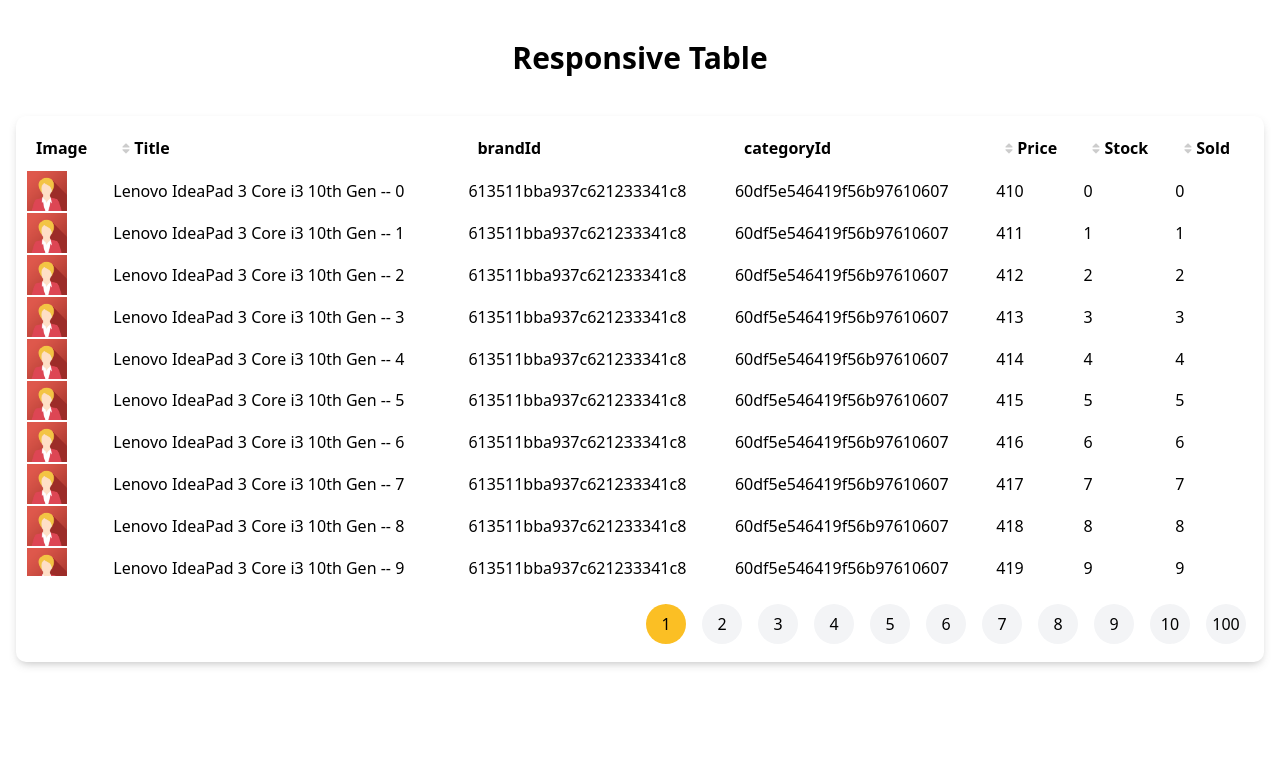
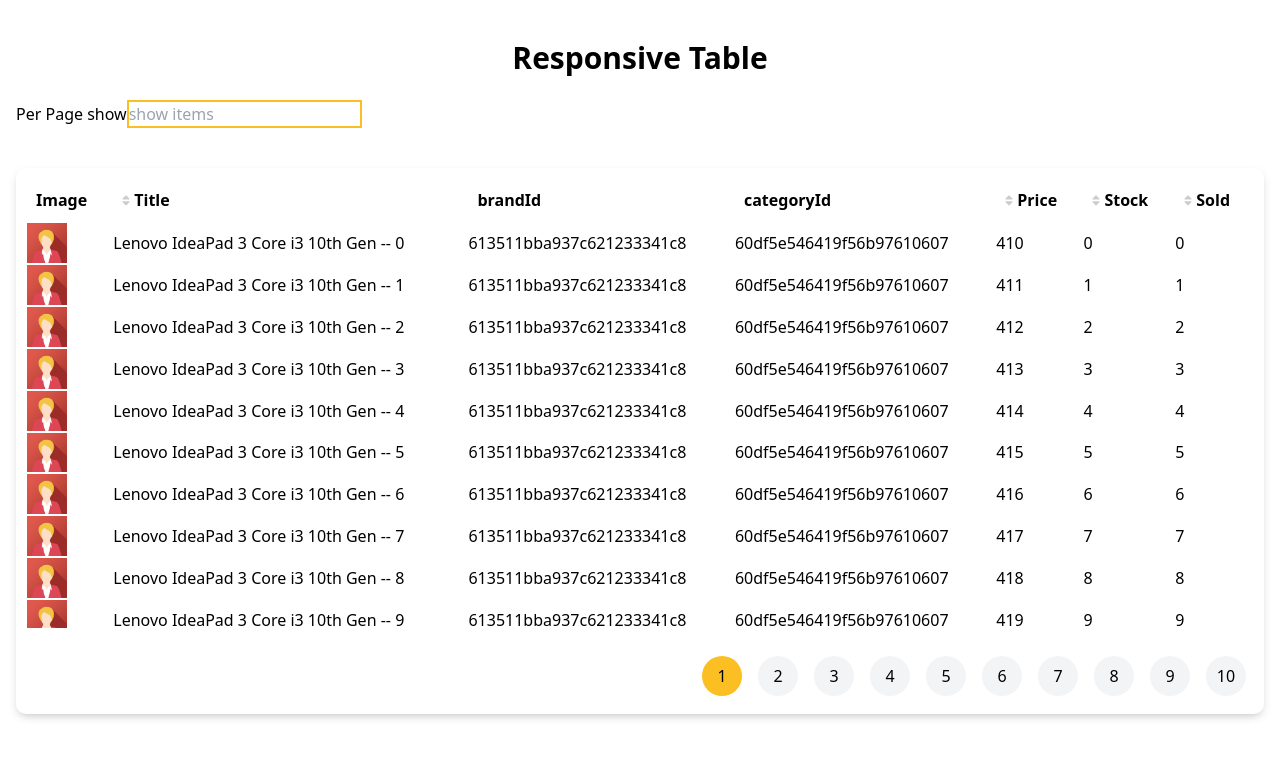
Before and after one commit to rasel-mahmud-dev/react-responsive-table, a React (Vite) app: page / in a window 1280 px wide. Shown: the top 758 px of the page. Built offline with nearby package versions, Linux system fonts and the light colour scheme.

Commit message:
pagination page number edge click done poperly but not middle number

```diff
--- a/src/App.tsx
+++ b/src/App.tsx
@@ -48,6 +48,11 @@
         },
     ];
 
+    const [state, setState] = useState<any>({
+        pageSize: 10,
+        currentPage: 1,
+    });
+
     const data = new Array(1000).fill(1).map((_, index) => ({
         title: "Lenovo IdeaPad 3 Core i3 10th Gen -- " + index,
         qty: index,
@@ -62,6 +67,15 @@
     return (
         <div className="App p-4 md:p10">
             <h1 className="text-3xl my-6 text-center font-bold">Responsive Table</h1>
+            <div>
+                <label htmlFor="">Per Page show</label>
+                <input
+                    type="text"
+                    className="border-2 border-amber-400"
+                    placeholder="show items"
+                    onChange={(e) => setState({ ...state, pageSize: e.target.value })}
+                />
+            </div>
             <div className="mt-10">
                 <div className="card">
                     <Table
@@ -70,7 +84,7 @@
                         dataSource={data ? data : []}
                         scroll={{ x: 800, y: 450 }}
                         columns={columns}
-                        pagination={{ pageSize: 10, currentPage: 1 }}
+                        pagination={{ pageSize: state.pageSize, currentPage: 1 }}
                     />
                 </div>
             </div>
--- a/src/table/Table.tsx
+++ b/src/table/Table.tsx
@@ -49,7 +49,7 @@
         pages: [],
     });
 
-    useEffect(() => {
+    function initialDataSetup() {
         setState((prevState) => {
             let list = dataSource;
             let pages: any = [];
@@ -74,7 +74,15 @@
                 pageSize: pagination.pageSize,
             };
         });
+    }
+
+    useEffect(() => {
+        initialDataSetup();
     }, []);
+
+    useEffect(() => {
+        initialDataSetup();
+    }, [pagination.pageSize]);
 
     if (scroll && scroll.y) {
         fixedTable.maxHeight = scroll.y;
@@ -116,27 +124,42 @@
         );
 
         setState((prevState: any) => {
-            let isZero = pageNumber % 10;
+            // let isZero = pageNumber % 10;
+
             let pages: number[] = prevState.pages;
-            let allPages = prevState.items.slice(0, prevState.items.length / prevState.pageSize);
+            // let allPages = prevState.items.slice(0, prevState.items.length / prevState.pageSize);
+
+            // if click last page number
+            if (pages.pop() === pageNumber) {
+                pages = [];
+                for (let i = -1; i < 9; i++) {
+                    pages.push(pageNumber + i);
+                }
+
+                // if click backward page number
+            } else if (prevState.currentPage > pageNumber && pageNumber > 0) {
+                pages = getNegativePages(pageNumber);
+            }
+
+            // console.log(prevState.currentPage > pageNumber);
 
             // if click each 10 pair ? 10, 20, 30, 40, 50...
-            if (isZero === 0) {
-                // if click last page
-                if (allPages.length === pageNumber) {
-                    pages = getNegativePages(pageNumber);
-                } else {
-                    pages = [];
-                    pages.push(pageNumber - 1);
-                    for (let i = 0; i <= 10; i++) {
-                        pages.push(pageNumber + i);
-                    }
-                    pages.push(allPages.length);
-                }
-                // of click blew than current page number
-            } else if (prevState.currentPage > pageNumber && pageNumber > 0) {
-                pages = getNegativePages(prevState.currentPage);
-            }
+            // if (isZero === 0) {
+            //     // if click last page
+            //     if (allPages.length === pageNumber) {
+            //         pages = getNegativePages(pageNumber);
+            //     } else {
+            //         pages = [];
+            //         pages.push(pageNumber - 1);
+            //         for (let i = 0; i <= 10; i++) {
+            //             pages.push(pageNumber + i);
+            //         }
+            //         pages.push(allPages.length);
+            //     }
+            //     // of click blew than current page number
+            // } else if (prevState.currentPage > pageNumber && pageNumber > 0) {
+            //     pages = getNegativePages(prevState.currentPage);
+            // }
 
             return {
                 ...prevState,
@@ -153,14 +176,14 @@
         for (let i = 0; i < 10; i++) {
             allPage.push(i + 1);
         }
-        allPage.push(pages.length);
+        // allPage.push(pages.length);
         return allPage;
     }
 
     function getNegativePages(n: number) {
         let result = [];
         //  store first 10 page
-        if (n === 9) {
+        if (n === 1) {
             for (let i = 1; i <= 10; i++) {
                 result.push(i);
             }
@@ -169,7 +192,7 @@
             //  if current page number 19 than store [10, 11, 12, 13, 14, 15, 16, 17, 18, 19, 20]
 
             for (let i = 10; i > -1; i--) {
-                let pageReverse = n - i;
+                let pageReverse = n + 1 - i;
                 // ignore 0 and negative
                 if (pageReverse > 0) {
                     result.push(pageReverse);
```
